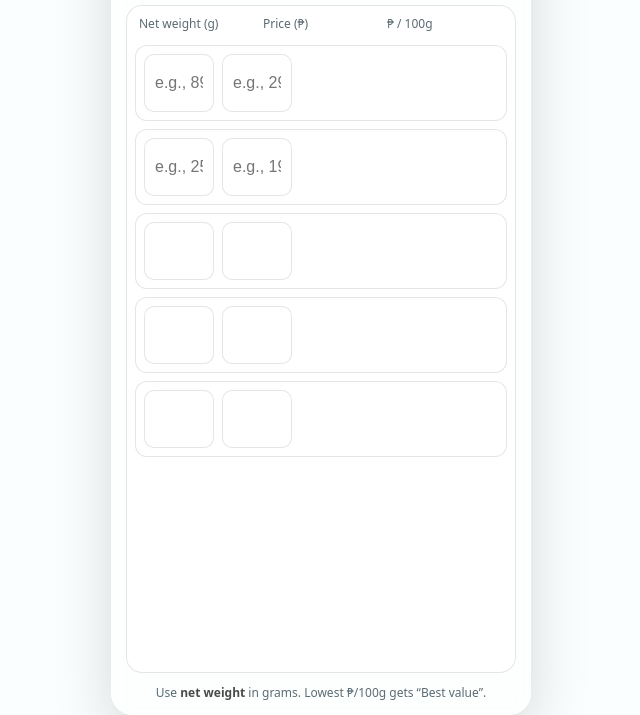
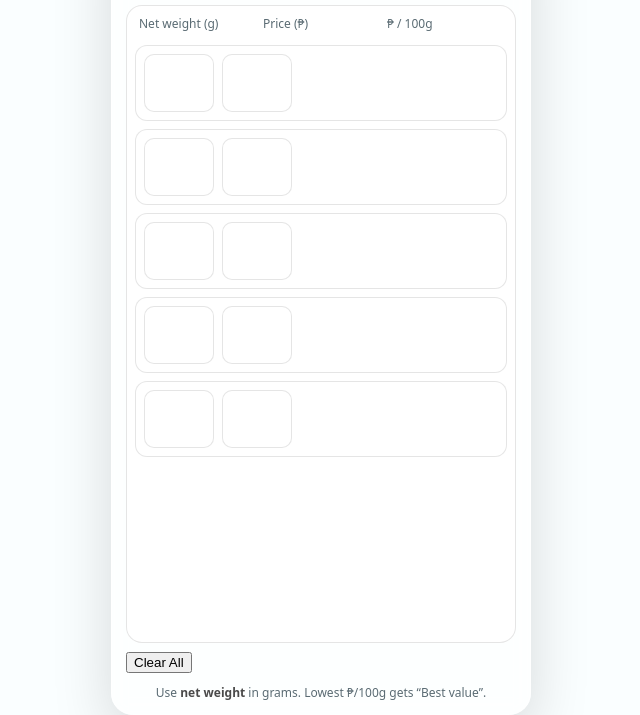
Before and after one commit to darylmilanes/best-deal-calculator, a plain HTML site: page index.html in a window 1280 px wide. Shown: the part 85-800 px from the top of the page, without its empty margins (319-959 px from the left). Drawn offline with Linux system fonts and the light colour scheme.

Commit message:
Update index.html

```diff
--- a/index.html
+++ b/index.html
@@ -35,10 +35,10 @@
       <!-- Five fixed rows -->
       <div class="row" data-row="1">
         <div class="cell">
-          <input type="number" inputmode="decimal" min="0" step="any" placeholder="e.g., 890" class="g-input" aria-label="Item 1 net weight in grams">
+          <input type="number" inputmode="decimal" min="0" step="any" class="g-input" aria-label="Item 1 net weight in grams">
         </div>
         <div class="cell">
-          <input type="number" inputmode="decimal" min="0" step="any" placeholder="e.g., 299" class="p-input" aria-label="Item 1 price in pesos">
+          <input type="number" inputmode="decimal" min="0" step="any" class="p-input" aria-label="Item 1 price in pesos">
         </div>
         <div class="cell result">
           <span class="resultValue" aria-live="polite"></span>
@@ -48,10 +48,10 @@
 
       <div class="row" data-row="2">
         <div class="cell">
-          <input type="number" inputmode="decimal" min="0" step="any" placeholder="e.g., 250" class="g-input" aria-label="Item 2 net weight in grams">
+          <input type="number" inputmode="decimal" min="0" step="any" class="g-input" aria-label="Item 2 net weight in grams">
         </div>
         <div class="cell">
-          <input type="number" inputmode="decimal" min="0" step="any" placeholder="e.g., 199" class="p-input" aria-label="Item 2 price in pesos">
+          <input type="number" inputmode="decimal" min="0" step="any" class="p-input" aria-label="Item 2 price in pesos">
         </div>
         <div class="cell result">
           <span class="resultValue" aria-live="polite"></span>
@@ -99,9 +99,16 @@
       </div>
     </section>
 
-    <footer class="note">
-      Use <strong>net weight</strong> in grams. Lowest ₱/100g gets “Best value”.
-    </footer>
+</section>
+
+<!-- Clear button row (own grid row) -->
+<div class="clear-wrap">
+  <button id="clearBtn" type="button">Clear All</button>
+</div>
+
+<footer class="note">
+  Use <strong>net weight</strong> in grams. Lowest ₱/100g gets “Best value”.
+</footer>
   </main>
 
   <script src="app.js"></script>
```
